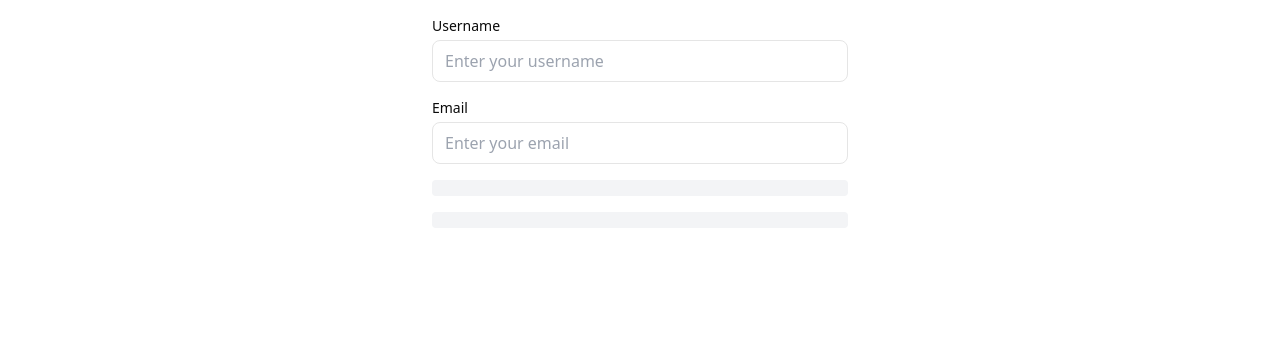
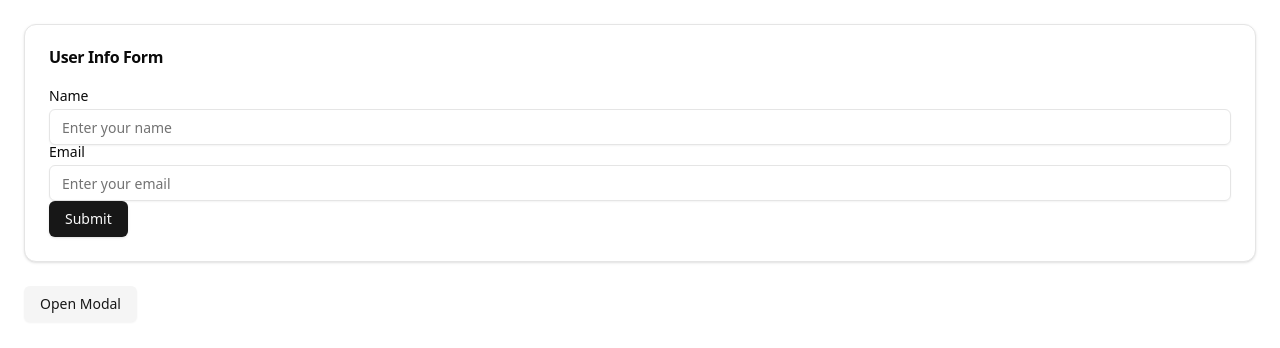
Before and after one commit to engbaqer/hackathonFront, a React (Vite) app: page / in a window 1280 px wide. Shown: the top 348 px of the page. Built offline with nearby package versions, Linux system fonts and the light colour scheme; a web font is replaced by a local one.

Commit message:
add costom component

```diff
--- a/package.json
+++ b/package.json
@@ -10,7 +10,10 @@
     "preview": "vite preview"
   },
   "dependencies": {
+    "@radix-ui/react-dialog": "^1.1.15",
+    "@radix-ui/react-label": "^2.1.7",
     "@radix-ui/react-slot": "^1.2.3",
+    "@radix-ui/react-toast": "^1.2.15",
     "@shadcn/ui": "^0.0.4",
     "axios": "^1.11.0",
     "class-variance-authority": "^0.7.1",
--- a/src/App.jsx
+++ b/src/App.jsx
@@ -1,33 +1,44 @@
 import { useState } from "react";
-import InputField from "./components/utils/InputField";
+import InputField from "./components/custom/InputField";
+import ActionButton from "./components/custom/ActionButton";
+import InfoCard from "./components/custom/InfoCard";
+import Modal from "./components/custom/Modal";
+
 
 export default function App() {
-  const [username, setUsername] = useState("");
+  const [name, setName] = useState("");
   const [email, setEmail] = useState("");
 
   return (
-    <div className="p-4 max-w-md mx-auto space-y-4">
+    <div className="p-6  mx-auto space-y-6">
+      {/* Card for Form */}
+      <InfoCard title="User Info Form">
         <InputField
-        label="Username"
-        value={username}
-        onChange={setUsername}
-        placeholder="Enter your username"
+          label="Name"
+          value={name}
+          onChange={setName}
+          placeholder="Enter your name"
         />
-
         <InputField
           label="Email"
-        type="email"
           value={email}
           onChange={setEmail}
           placeholder="Enter your email"
         />
+        <ActionButton onClick={() => alert(`Name: ${name}, Email: ${email}`)}>
+          Submit
+        </ActionButton>
+      </InfoCard>
 
-      <div  className="bg-gray-100 p-2 rounded">
-        {username}
-      </div>
-      <div  className="bg-gray-100 p-2 rounded">
-         {email}
-      </div>
+      {/* Modal Example */}
+      <Modal
+        title="Welcome Modal"
+        trigger={<ActionButton variant="secondary">Open Modal</ActionButton>}
+      >
+        <p>Hello {name || "Guest"}, welcome to the hackathon app!</p>
+      </Modal>
+
+
     </div>
   );
 }
--- /dev/null
+++ b/src/components/custom/ActionButton.jsx
@@ -0,0 +1,9 @@
+import { Button } from "@/components/ui/button"
+
+export default function ActionButton({ children, onClick, variant = "default" }) {
+  return (
+    <Button variant={variant} onClick={onClick}>
+      {children}
+    </Button>
+  )
+}
--- /dev/null
+++ b/src/components/custom/InfoCard.jsx
@@ -0,0 +1,12 @@
+import { Card, CardHeader, CardTitle, CardContent } from "@/components/ui/card"
+
+export default function InfoCard({ title, children }) {
+  return (
+    <Card>
+      <CardHeader>
+        <CardTitle>{title}</CardTitle>
+      </CardHeader>
+      <CardContent>{children}</CardContent>
+    </Card>
+  )
+}
--- /dev/null
+++ b/src/components/custom/InputField.jsx
@@ -0,0 +1,16 @@
+import { Input } from "@/components/ui/input"
+import { Label } from "@/components/ui/label"
+
+export default function InputField({ label, value, onChange, type = "text", placeholder }) {
+  return (
+    <div className="grid gap-1.5">
+      {label && <Label>{label}</Label>}
+      <Input
+        type={type}
+        value={value}
+        placeholder={placeholder}
+        onChange={(e) => onChange(e.target.value)}
+      />
+    </div>
+  )
+}
--- /dev/null
+++ b/src/components/custom/Modal.jsx
@@ -0,0 +1,21 @@
+import {
+  Dialog,
+  DialogContent,
+  DialogHeader,
+  DialogTitle,
+  DialogTrigger,
+} from "@/components/ui/dialog"
+
+export default function Modal({ trigger, title, children }) {
+  return (
+    <Dialog>
+      <DialogTrigger asChild>{trigger}</DialogTrigger>
+      <DialogContent>
+        <DialogHeader>
+          <DialogTitle>{title}</DialogTitle>
+        </DialogHeader>
+        {children}
+      </DialogContent>
+    </Dialog>
+  )
+}
--- /dev/null
+++ b/src/components/ui/card.jsx
@@ -0,0 +1,50 @@
+import * as React from "react"
+
+import { cn } from "@/components/lib/utils"
+
+const Card = React.forwardRef(({ className, ...props }, ref) => (
+  <div
+    ref={ref}
+    className={cn("rounded-xl border bg-card text-card-foreground shadow", className)}
+    {...props} />
+))
+Card.displayName = "Card"
+
+const CardHeader = React.forwardRef(({ className, ...props }, ref) => (
+  <div
+    ref={ref}
+    className={cn("flex flex-col space-y-1.5 p-6", className)}
+    {...props} />
+))
+CardHeader.displayName = "CardHeader"
+
+const CardTitle = React.forwardRef(({ className, ...props }, ref) => (
+  <div
+    ref={ref}
+    className={cn("font-semibold leading-none tracking-tight", className)}
+    {...props} />
+))
+CardTitle.displayName = "CardTitle"
+
+const CardDescription = React.forwardRef(({ className, ...props }, ref) => (
+  <div
+    ref={ref}
+    className={cn("text-sm text-muted-foreground", className)}
+    {...props} />
+))
+CardDescription.displayName = "CardDescription"
+
+const CardContent = React.forwardRef(({ className, ...props }, ref) => (
+  <div ref={ref} className={cn("p-6 pt-0", className)} {...props} />
+))
+CardContent.displayName = "CardContent"
+
+const CardFooter = React.forwardRef(({ className, ...props }, ref) => (
+  <div
+    ref={ref}
+    className={cn("flex items-center p-6 pt-0", className)}
+    {...props} />
+))
+CardFooter.displayName = "CardFooter"
+
+export { Card, CardHeader, CardFooter, CardTitle, CardDescription, CardContent }
--- /dev/null
+++ b/src/components/ui/dialog.jsx
@@ -0,0 +1,96 @@
+"use client"
+
+import * as React from "react"
+import * as DialogPrimitive from "@radix-ui/react-dialog"
+import { X } from "lucide-react"
+
+import { cn } from "@/components/lib/utils"
+
+const Dialog = DialogPrimitive.Root
+
+const DialogTrigger = DialogPrimitive.Trigger
+
+const DialogPortal = DialogPrimitive.Portal
+
+const DialogClose = DialogPrimitive.Close
+
+const DialogOverlay = React.forwardRef(({ className, ...props }, ref) => (
+  <DialogPrimitive.Overlay
+    ref={ref}
+    className={cn(
+      "fixed inset-0 z-50 bg-black/80  data-[state=open]:animate-in data-[state=closed]:animate-out data-[state=closed]:fade-out-0 data-[state=open]:fade-in-0",
+      className
+    )}
+    {...props} />
+))
+DialogOverlay.displayName = DialogPrimitive.Overlay.displayName
+
+const DialogContent = React.forwardRef(({ className, children, ...props }, ref) => (
+  <DialogPortal>
+    <DialogOverlay />
+    <DialogPrimitive.Content
+      ref={ref}
+      className={cn(
+        "fixed left-[50%] top-[50%] z-50 grid w-full max-w-lg translate-x-[-50%] translate-y-[-50%] gap-4 border bg-background p-6 shadow-lg duration-200 data-[state=open]:animate-in data-[state=closed]:animate-out data-[state=closed]:fade-out-0 data-[state=open]:fade-in-0 data-[state=closed]:zoom-out-95 data-[state=open]:zoom-in-95 data-[state=closed]:slide-out-to-left-1/2 data-[state=closed]:slide-out-to-top-[48%] data-[state=open]:slide-in-from-left-1/2 data-[state=open]:slide-in-from-top-[48%] sm:rounded-lg",
+        className
+      )}
+      {...props}>
+      {children}
+      <DialogPrimitive.Close
+        className="absolute right-4 top-4 rounded-sm opacity-70 ring-offset-background transition-opacity hover:opacity-100 focus:outline-none focus:ring-2 focus:ring-ring focus:ring-offset-2 disabled:pointer-events-none data-[state=open]:bg-accent data-[state=open]:text-muted-foreground">
+        <X className="h-4 w-4" />
+        <span className="sr-only">Close</span>
+      </DialogPrimitive.Close>
+    </DialogPrimitive.Content>
+  </DialogPortal>
+))
+DialogContent.displayName = DialogPrimitive.Content.displayName
+
+const DialogHeader = ({
+  className,
+  ...props
+}) => (
+  <div
+    className={cn("flex flex-col space-y-1.5 text-center sm:text-left", className)}
+    {...props} />
+)
+DialogHeader.displayName = "DialogHeader"
+
+const DialogFooter = ({
+  className,
+  ...props
+}) => (
+  <div
+    className={cn("flex flex-col-reverse sm:flex-row sm:justify-end sm:space-x-2", className)}
+    {...props} />
+)
+DialogFooter.displayName = "DialogFooter"
+
+const DialogTitle = React.forwardRef(({ className, ...props }, ref) => (
+  <DialogPrimitive.Title
+    ref={ref}
+    className={cn("text-lg font-semibold leading-none tracking-tight", className)}
+    {...props} />
+))
+DialogTitle.displayName = DialogPrimitive.Title.displayName
+
+const DialogDescription = React.forwardRef(({ className, ...props }, ref) => (
+  <DialogPrimitive.Description
+    ref={ref}
+    className={cn("text-sm text-muted-foreground", className)}
+    {...props} />
+))
+DialogDescription.displayName = DialogPrimitive.Description.displayName
+
+export {
+  Dialog,
+  DialogPortal,
+  DialogOverlay,
+  DialogTrigger,
+  DialogClose,
+  DialogContent,
+  DialogHeader,
+  DialogFooter,
+  DialogTitle,
+  DialogDescription,
+}
--- /dev/null
+++ b/src/components/ui/input.jsx
@@ -0,0 +1,19 @@
+import * as React from "react"
+
+import { cn } from "@/components/lib/utils"
+
+const Input = React.forwardRef(({ className, type, ...props }, ref) => {
+  return (
+    <input
+      type={type}
+      className={cn(
+        "flex h-9 w-full rounded-md border border-input bg-transparent px-3 py-1 text-base shadow-sm transition-colors file:border-0 file:bg-transparent file:text-sm file:font-medium file:text-foreground placeholder:text-muted-foreground focus-visible:outline-none focus-visible:ring-1 focus-visible:ring-ring disabled:cursor-not-allowed disabled:opacity-50 md:text-sm",
+        className
+      )}
+      ref={ref}
+      {...props} />
+  );
+})
+Input.displayName = "Input"
+
+export { Input }
--- /dev/null
+++ b/src/components/ui/label.jsx
@@ -0,0 +1,18 @@
+
+
+import * as React from "react"
+import * as LabelPrimitive from "@radix-ui/react-label"
+import { cva } from "class-variance-authority";
+
+import { cn } from "@/components/lib/utils"
+
+const labelVariants = cva(
+  "text-sm font-medium leading-none peer-disabled:cursor-not-allowed peer-disabled:opacity-70"
+)
+
+const Label = React.forwardRef(({ className, ...props }, ref) => (
+  <LabelPrimitive.Root ref={ref} className={cn(labelVariants(), className)} {...props} />
+))
+Label.displayName = LabelPrimitive.Root.displayName
+
+export { Label }
--- a/src/components/utils/InputField.jsx
+++ /dev/null
@@ -1,16 +0,0 @@
-import { useState } from "react";
-
-export default function InputField({ label, type = "text", value, onChange, placeholder }) {
-  return (
-    <div className="flex flex-col gap-1">
-      {label && <label className="text-sm font-medium">{label}</label>}
-      <input
-        type={type}
-        value={value}
-        onChange={(e) => onChange(e.target.value)}
-        placeholder={placeholder}
-        className="border rounded-lg px-3 py-2 outline-none focus:ring-2 focus:ring-blue-500"
-      />
-    </div>
-  );
-}
```
Also changed, not shown: src/components/custom/apiErorrHandeler.jsx (renamed from src/components/utils/apiErorrHandeler.jsx), 1 other file (tests, documents, lock files or other folders). Lines whose indentation alone changed are shown as unchanged.
